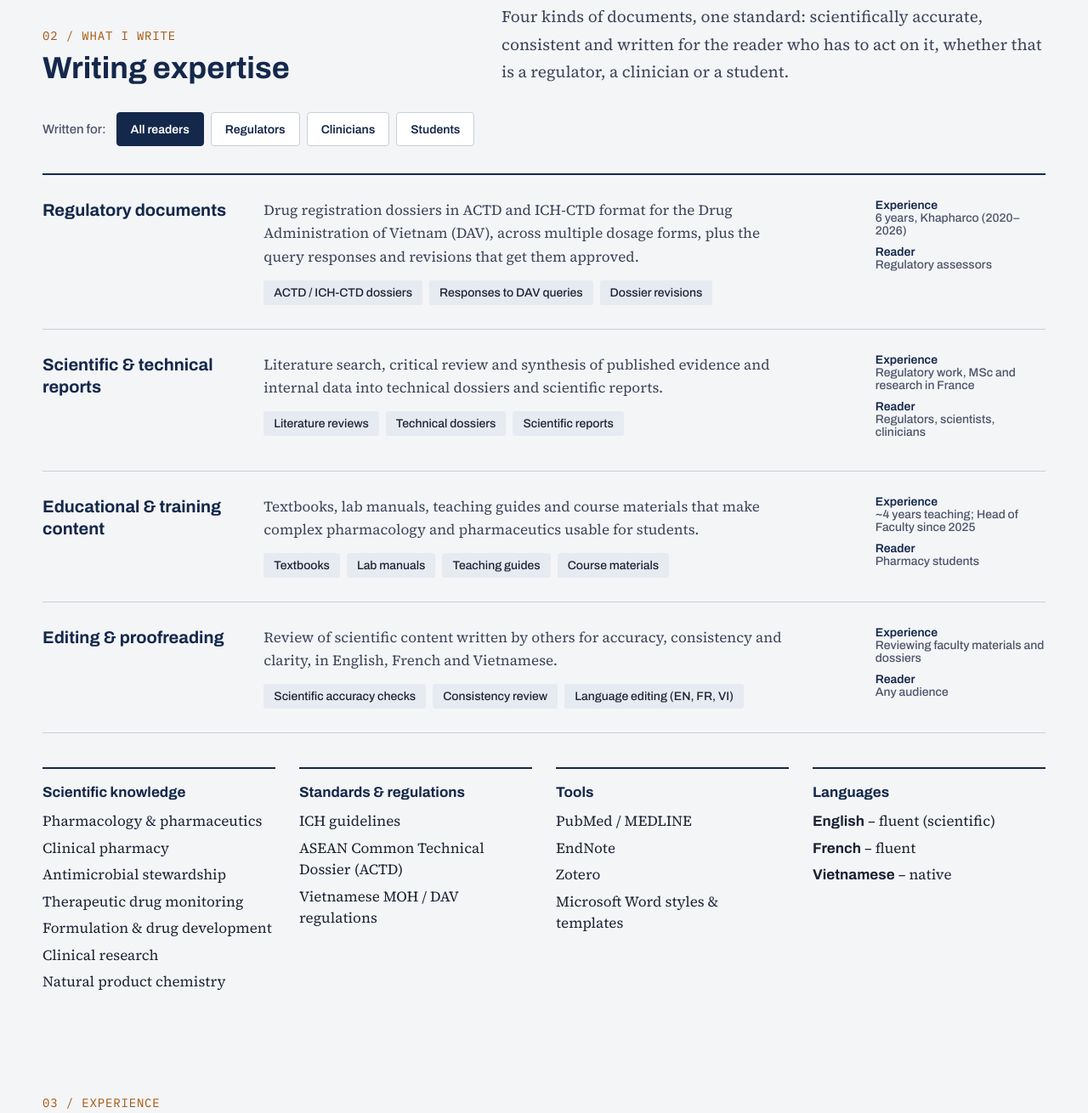
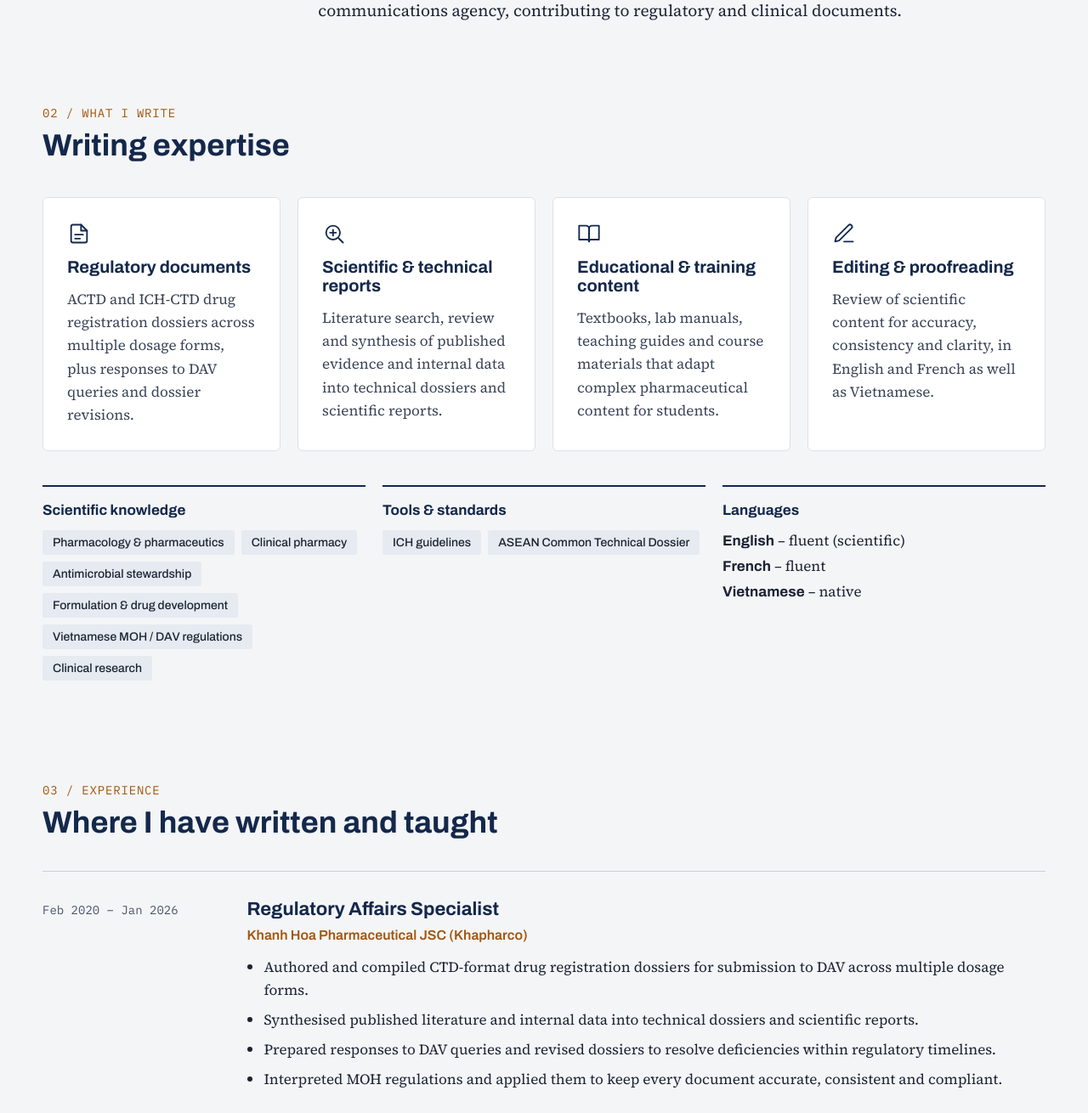
Before and after one commit to msckieutran/msckieutran.github.io, a plain HTML site: page index.html in a window 1280 px wide. Shown: the part 1345-2655 px from the top of the page at 85% size. Drawn offline with Linux system fonts and the light colour scheme.

Commit message:
Add files via upload

```diff
--- a/index.html
+++ b/index.html
@@ -3,10 +3,10 @@
 <head>
 <meta charset="utf-8">
 <meta name="viewport" content="width=device-width, initial-scale=1">
-<title>MSc. Phm. TRAN Thi My Kieu – Medical Writer Portfolio</title>
-<meta name="description" content="MSc. Phm. TRAN Thi My Kieu – Medical Writer specialising in regulatory and scientific writing (CTD dossiers, scientific reports, educational content) in English, French and Vietnamese.">
+<title>Tran Thi My Kieu – Medical Writer Portfolio</title>
+<meta name="description" content="Tran Thi My Kieu – Medical Writer specialising in regulatory and scientific writing (CTD dossiers, scientific reports, educational content) in English, French and Vietnamese.">
 <meta property="og:type" content="website">
-<meta property="og:title" content="MSc. Phm. TRAN Thi My Kieu – Medical Writer">
+<meta property="og:title" content="Tran Thi My Kieu – Medical Writer">
 <meta property="og:description" content="Regulatory &amp; scientific writing: CTD dossiers, scientific reports and educational content in English, French and Vietnamese.">
 <meta property="og:url" content="https://msckieutran.github.io/">
 <link rel="canonical" href="https://msckieutran.github.io/">
@@ -41,8 +41,8 @@ a{color:#14284B}a:hover{color:#A3550B}
 <div style="max-width: 1180px; margin: 0 auto; padding: 88px 32px 72px; display: flex; flex-wrap: wrap; gap: 56px; align-items: flex-end">
 <div style="flex: 999 1 560px; min-width: 0; display: flex; flex-direction: column; gap: 24px">
 <div style="font-family: 'IBM Plex Mono', 'Courier New', monospace; font-size: 14px; letter-spacing: 0.08em; text-transform: uppercase; color: #F2A541">Medical Writer · Regulatory &amp; Scientific Writing</div>
-<h1 style="margin: 0; max-width: 980px; font-family: Archivo, 'Helvetica Neue', sans-serif; font-weight: 800; font-size: clamp(34px, 5vw, 64px); line-height: 1.05; letter-spacing: -0.02em"><span style="white-space: nowrap">Medical Writer</span> <span aria-hidden="true" style="color: #F2A541; font-weight: 500">|</span> <span style="white-space: nowrap">Trilingual Pharmacist, M.S.</span> <span aria-hidden="true" style="color: #F2A541; font-weight: 500">|</span> <span style="white-space: nowrap">5+ Yrs CTD Expertise</span></h1>
-<p style="margin: 0; max-width: 640px; font-size: 20px; line-height: 1.6; color: #DCE3EE">I turn scientific literature and technical data into accurate, submission-ready documents for regulators, clinicians and students.</p>
+<h1 style="margin: 0; font-family: Archivo, 'Helvetica Neue', sans-serif; font-weight: 800; font-size: clamp(44px, 7vw, 88px); line-height: 0.98; letter-spacing: -0.02em">Clear, compliant documents from complex science.</h1>
+<p style="margin: 0; max-width: 640px; font-size: 20px; line-height: 1.6; color: #DCE3EE">Pharmacist with 10+ years in pharmaceutical science and 5+ years writing submission-ready regulatory documents. I turn scientific literature and technical data into accurate documents for regulators, clinicians and students in English, French and Vietnamese.</p>
 <div style="display: flex; flex-wrap: wrap; gap: 12px; margin-top: 8px">
 <a href="mailto:msc.phm.kieutran@gmail.com" style="display: inline-flex; align-items: center; gap: 10px; min-height: 48px; padding: 0 24px; background: #F2A541; color: #14284B; font-family: Archivo, 'Helvetica Neue', sans-serif; font-weight: 700; font-size: 16px; text-decoration: none; border-radius: 4px">
 <svg width="18" height="18" viewBox="0 0 24 24" fill="none" stroke="currentColor" stroke-width="2" stroke-linecap="round" stroke-linejoin="round" aria-hidden="true"><rect x="3" y="5" width="18" height="14" rx="2"></rect><path d="M3 7l9 6 9-6"></path></svg>
@@ -94,142 +94,63 @@ Get in touch</a>
 </section>
 
 <!-- EXPERTISE -->
-<style>
-.kx{max-width:1180px;margin:0 auto;padding:48px 32px;display:flex;flex-direction:column;gap:32px}
-.kx *,.kx *::before,.kx *::after{box-sizing:border-box}
-.kx__eyebrow{font-family:'IBM Plex Mono','Courier New',monospace;font-size:14px;color:#A3550B;letter-spacing:.06em}
-.kx h2{margin:0;font-family:Archivo,'Helvetica Neue',sans-serif;font-weight:700;font-size:36px;line-height:1.1;color:#14284B}
-.kx__head{display:flex;flex-wrap:wrap;gap:16px 64px;align-items:flex-end}
-.kx__head>div{flex:1 1 260px;display:flex;flex-direction:column;gap:10px}
-.kx__lead{flex:999 1 520px;margin:0;font-size:19px;line-height:1.7;color:#3A4458;max-width:640px}
-.kx__filter{display:flex;flex-wrap:wrap;align-items:center;gap:8px;font-family:Archivo,'Helvetica Neue',sans-serif}
-.kx__filter-label{font-size:15px;color:#4A5468;margin-right:4px}
-.kx__filter button{font:inherit;font-size:14px;font-weight:600;cursor:pointer;min-height:40px;padding:0 16px;border-radius:4px;border:1px solid #C9CFD9;background:#FFFFFF;color:#14284B}
-.kx__filter button:hover{border-color:#14284B}
-.kx__filter button[aria-pressed="true"]{background:#14284B;border-color:#14284B;color:#FFFFFF}
-.kx button:focus-visible{outline:2px solid #F2A541;outline-offset:2px}
-.kx__docs{list-style:none;margin:0;padding:0;border-top:2px solid #14284B}
-.kx__doc{display:flex;flex-wrap:wrap;gap:12px 40px;padding:28px 0;border-bottom:1px solid #C9CFD9;transition:opacity .25s ease}
-.kx__doc.is-dim{opacity:.3}
-.kx__doc h3{flex:1 1 220px;margin:0;font-family:Archivo,'Helvetica Neue',sans-serif;font-weight:700;font-size:20px;line-height:1.3;color:#14284B}
-.kx__body{flex:999 1 420px;min-width:0;display:flex;flex-direction:column;gap:14px}
-.kx__body p{margin:0;font-size:17px;line-height:1.6;color:#3A4458;max-width:620px}
-.kx__chips{display:flex;flex-wrap:wrap;gap:8px;list-style:none;margin:0;padding:0;font-family:Archivo,'Helvetica Neue',sans-serif;font-size:14px}
-.kx__chips li{padding:7px 12px;background:#E6EAF1;border-radius:3px}
-.kx__meta{flex:1 1 200px;margin:0;font-family:Archivo,'Helvetica Neue',sans-serif;font-size:14px;color:#4A5468}
-.kx__meta dt{font-weight:600;color:#14284B}
-.kx__meta dd{margin:0 0 10px}
-.kx__grid{display:grid;grid-template-columns:repeat(auto-fit,minmax(230px,1fr));gap:20px 28px;margin-top:8px}
-.kx__grid>div{border-top:2px solid #14284B;padding-top:18px;display:flex;flex-direction:column;gap:12px}
-.kx__grid h3{margin:0;font-family:Archivo,'Helvetica Neue',sans-serif;font-weight:700;font-size:17px;color:#14284B}
-.kx__list{list-style:none;margin:0;padding:0;font-size:17px;line-height:1.5;display:flex;flex-direction:column;gap:6px}
-.kx__list strong{font-family:Archivo,'Helvetica Neue',sans-serif}
-@media (prefers-reduced-motion:reduce){.kx__doc{transition:none}}
-@media (max-width:600px){.kx{padding:40px 20px}}
-</style>
-<section id="expertise" class="kx" aria-labelledby="kx-title">
-<div class="kx__head">
-<div>
-<div class="kx__eyebrow">02 / WHAT I WRITE</div>
-<h2 id="kx-title">Writing expertise</h2>
+<section id="expertise" style="max-width: 1180px; margin: 0 auto; padding: 48px 32px; display: flex; flex-direction: column; gap: 40px">
+<div style="display: flex; flex-direction: column; gap: 10px">
+<div style="font-family: 'IBM Plex Mono', 'Courier New', monospace; font-size: 14px; color: #A3550B; letter-spacing: 0.06em">02 / WHAT I WRITE</div>
+<h2 style="margin: 0; font-family: Archivo, 'Helvetica Neue', sans-serif; font-weight: 700; font-size: 36px; line-height: 1.1; color: #14284B">Writing expertise</h2>
 </div>
-<p class="kx__lead">Four kinds of documents, one standard: scientifically accurate, consistent and written for the reader who has to act on it, whether that is a regulator, a clinician or a student.</p>
+<div style="display: grid; grid-template-columns: repeat(auto-fit, minmax(250px, 1fr)); gap: 20px">
+<article style="background: #FFFFFF; border: 1px solid #DDE1E8; border-radius: 6px; padding: 28px; display: flex; flex-direction: column; gap: 14px">
+<svg width="28" height="28" viewBox="0 0 24 24" fill="none" stroke="#14284B" stroke-width="1.6" stroke-linecap="round" stroke-linejoin="round" aria-hidden="true"><path d="M14 3H6a2 2 0 0 0-2 2v14a2 2 0 0 0 2 2h12a2 2 0 0 0 2-2V9z"></path><path d="M14 3v6h6"></path><path d="M8 13h8M8 17h5"></path></svg>
+<h3 style="margin: 0; font-family: Archivo, 'Helvetica Neue', sans-serif; font-weight: 700; font-size: 20px; color: #14284B">Regulatory documents</h3>
+<p style="margin: 0; font-size: 17px; line-height: 1.6; color: #3A4458">ACTD and ICH-CTD drug registration dossiers across multiple dosage forms, plus responses to DAV queries and dossier revisions.</p>
+</article>
+<article style="background: #FFFFFF; border: 1px solid #DDE1E8; border-radius: 6px; padding: 28px; display: flex; flex-direction: column; gap: 14px">
+<svg width="28" height="28" viewBox="0 0 24 24" fill="none" stroke="#14284B" stroke-width="1.6" stroke-linecap="round" stroke-linejoin="round" aria-hidden="true"><circle cx="11" cy="11" r="7"></circle><path d="M21 21l-4.3-4.3"></path><path d="M8 11h6M11 8v6"></path></svg>
+<h3 style="margin: 0; font-family: Archivo, 'Helvetica Neue', sans-serif; font-weight: 700; font-size: 20px; color: #14284B">Scientific &amp; technical reports</h3>
+<p style="margin: 0; font-size: 17px; line-height: 1.6; color: #3A4458">Literature search, review and synthesis of published evidence and internal data into technical dossiers and scientific reports.</p>
+</article>
+<article style="background: #FFFFFF; border: 1px solid #DDE1E8; border-radius: 6px; padding: 28px; display: flex; flex-direction: column; gap: 14px">
+<svg width="28" height="28" viewBox="0 0 24 24" fill="none" stroke="#14284B" stroke-width="1.6" stroke-linecap="round" stroke-linejoin="round" aria-hidden="true"><path d="M2 4h7a3 3 0 0 1 3 3v13a2 2 0 0 0-2-2H2z"></path><path d="M22 4h-7a3 3 0 0 0-3 3v13a2 2 0 0 1 2-2h8z"></path></svg>
+<h3 style="margin: 0; font-family: Archivo, 'Helvetica Neue', sans-serif; font-weight: 700; font-size: 20px; color: #14284B">Educational &amp; training content</h3>
+<p style="margin: 0; font-size: 17px; line-height: 1.6; color: #3A4458">Textbooks, lab manuals, teaching guides and course materials that adapt complex pharmaceutical content for students.</p>
+</article>
+<article style="background: #FFFFFF; border: 1px solid #DDE1E8; border-radius: 6px; padding: 28px; display: flex; flex-direction: column; gap: 14px">
+<svg width="28" height="28" viewBox="0 0 24 24" fill="none" stroke="#14284B" stroke-width="1.6" stroke-linecap="round" stroke-linejoin="round" aria-hidden="true"><path d="M12 20h9"></path><path d="M16.5 3.5a2.1 2.1 0 0 1 3 3L7 19l-4 1 1-4z"></path></svg>
+<h3 style="margin: 0; font-family: Archivo, 'Helvetica Neue', sans-serif; font-weight: 700; font-size: 20px; color: #14284B">Editing &amp; proofreading</h3>
+<p style="margin: 0; font-size: 17px; line-height: 1.6; color: #3A4458">Review of scientific content for accuracy, consistency and clarity, in English and French as well as Vietnamese.</p>
+</article>
 </div>
 
-<div class="kx__filter" role="group" aria-label="Show documents by audience">
-<span class="kx__filter-label">Written for:</span>
-<button type="button" data-aud="all" aria-pressed="true">All readers</button>
-<button type="button" data-aud="regulators" aria-pressed="false">Regulators</button>
-<button type="button" data-aud="clinicians" aria-pressed="false">Clinicians</button>
-<button type="button" data-aud="students" aria-pressed="false">Students</button>
+<div style="display: grid; grid-template-columns: repeat(auto-fit, minmax(280px, 1fr)); gap: 20px">
+<div style="border-top: 2px solid #14284B; padding-top: 18px; display: flex; flex-direction: column; gap: 14px">
+<h3 style="margin: 0; font-family: Archivo, 'Helvetica Neue', sans-serif; font-weight: 700; font-size: 17px; color: #14284B">Scientific knowledge</h3>
+<div style="display: flex; flex-wrap: wrap; gap: 8px; font-family: Archivo, 'Helvetica Neue', sans-serif; font-size: 14px">
+<span style="padding: 7px 12px; background: #E6EAF1; border-radius: 3px">Pharmacology &amp; pharmaceutics</span>
+<span style="padding: 7px 12px; background: #E6EAF1; border-radius: 3px">Clinical pharmacy</span>
+<span style="padding: 7px 12px; background: #E6EAF1; border-radius: 3px">Antimicrobial stewardship</span>
+<span style="padding: 7px 12px; background: #E6EAF1; border-radius: 3px">Formulation &amp; drug development</span>
+<span style="padding: 7px 12px; background: #E6EAF1; border-radius: 3px">Vietnamese MOH / DAV regulations</span>
+<span style="padding: 7px 12px; background: #E6EAF1; border-radius: 3px">Clinical research</span>
 </div>
-
-<ul class="kx__docs">
-<li class="kx__doc" data-aud="regulators">
-<h3>Regulatory documents</h3>
-<div class="kx__body">
-<p>Drug registration dossiers in ACTD and ICH-CTD format for the Drug Administration of Vietnam (DAV), across multiple dosage forms, plus the query responses and revisions that get them approved.</p>
-<ul class="kx__chips"><li>ACTD / ICH-CTD dossiers</li><li>Responses to DAV queries</li><li>Dossier revisions</li></ul>
 </div>
-<dl class="kx__meta"><dt>Experience</dt><dd>6 years, Khapharco (2020–2026)</dd><dt>Reader</dt><dd>Regulatory assessors</dd></dl>
-</li>
-<li class="kx__doc" data-aud="regulators clinicians">
-<h3>Scientific &amp; technical reports</h3>
-<div class="kx__body">
-<p>Literature search, critical review and synthesis of published evidence and internal data into technical dossiers and scientific reports.</p>
-<ul class="kx__chips"><li>Literature reviews</li><li>Technical dossiers</li><li>Scientific reports</li></ul>
+<div style="border-top: 2px solid #14284B; padding-top: 18px; display: flex; flex-direction: column; gap: 14px">
+<h3 style="margin: 0; font-family: Archivo, 'Helvetica Neue', sans-serif; font-weight: 700; font-size: 17px; color: #14284B">Tools &amp; standards</h3>
+<div style="display: flex; flex-wrap: wrap; gap: 8px; font-family: Archivo, 'Helvetica Neue', sans-serif; font-size: 14px">
+<span style="padding: 7px 12px; background: #E6EAF1; border-radius: 3px">ICH guidelines</span>
+<span style="padding: 7px 12px; background: #E6EAF1; border-radius: 3px">ASEAN Common Technical Dossier</span>
 </div>
-<dl class="kx__meta"><dt>Experience</dt><dd>Regulatory work, MSc and research in France</dd><dt>Reader</dt><dd>Regulators, scientists, clinicians</dd></dl>
-</li>
-<li class="kx__doc" data-aud="students">
-<h3>Educational &amp; training content</h3>
-<div class="kx__body">
-<p>Textbooks, lab manuals, teaching guides and course materials that make complex pharmacology and pharmaceutics usable for students.</p>
-<ul class="kx__chips"><li>Textbooks</li><li>Lab manuals</li><li>Teaching guides</li><li>Course materials</li></ul>
 </div>
-<dl class="kx__meta"><dt>Experience</dt><dd>~4 years teaching; Head of Faculty since 2025</dd><dt>Reader</dt><dd>Pharmacy students</dd></dl>
-</li>
-<li class="kx__doc" data-aud="regulators clinicians students">
-<h3>Editing &amp; proofreading</h3>
-<div class="kx__body">
-<p>Review of scientific content written by others for accuracy, consistency and clarity, in English, French and Vietnamese.</p>
-<ul class="kx__chips"><li>Scientific accuracy checks</li><li>Consistency review</li><li>Language editing (EN, FR, VI)</li></ul>
+<div style="border-top: 2px solid #14284B; padding-top: 18px; display: flex; flex-direction: column; gap: 14px">
+<h3 style="margin: 0; font-family: Archivo, 'Helvetica Neue', sans-serif; font-weight: 700; font-size: 17px; color: #14284B">Languages</h3>
+<div style="display: flex; flex-direction: column; gap: 6px; font-size: 17px">
+<div><strong style="font-family: Archivo, 'Helvetica Neue', sans-serif">English</strong> – fluent (scientific)</div>
+<div><strong style="font-family: Archivo, 'Helvetica Neue', sans-serif">French</strong> – fluent</div>
+<div><strong style="font-family: Archivo, 'Helvetica Neue', sans-serif">Vietnamese</strong> – native</div>
 </div>
-<dl class="kx__meta"><dt>Experience</dt><dd>Reviewing faculty materials and dossiers</dd><dt>Reader</dt><dd>Any audience</dd></dl>
-</li>
-</ul>
-
-<div class="kx__grid">
-<div>
-<h3>Scientific knowledge</h3>
-<ul class="kx__list">
-<li>Pharmacology &amp; pharmaceutics</li>
-<li>Clinical pharmacy</li>
-<li>Antimicrobial stewardship</li>
-<li>Therapeutic drug monitoring</li>
-<li>Formulation &amp; drug development</li>
-<li>Clinical research</li>
-<li>Natural product chemistry</li>
-</ul>
-</div>
-<div>
-<h3>Standards &amp; regulations</h3>
-<ul class="kx__list">
-<li>ICH guidelines</li>
-<li>ASEAN Common Technical Dossier (ACTD)</li>
-<li>Vietnamese MOH / DAV regulations</li>
-</ul>
-</div>
-<div>
-<h3>Tools</h3>
-<ul class="kx__list">
-<li>PubMed / MEDLINE</li>
-<li>EndNote</li>
-<li>Zotero</li>
-<li>Microsoft Word styles &amp; templates</li>
-</ul>
-</div>
-<div>
-<h3>Languages</h3>
-<ul class="kx__list">
-<li><strong>English</strong> – fluent (scientific)</li>
-<li><strong>French</strong> – fluent</li>
-<li><strong>Vietnamese</strong> – native</li>
-</ul>
 </div>
 </div>
 </section>
-<script>
-(function(){
-var root=document.getElementById('expertise');if(!root)return;
-var buttons=root.querySelectorAll('.kx__filter button'),docs=root.querySelectorAll('.kx__doc');
-buttons.forEach(function(btn){btn.addEventListener('click',function(){
-var aud=btn.dataset.aud;
-buttons.forEach(function(b){b.setAttribute('aria-pressed',b===btn?'true':'false')});
-docs.forEach(function(d){d.classList.toggle('is-dim',!(aud==='all'||d.dataset.aud.split(' ').indexOf(aud)!==-1))});
-})});
-})();
-</script>
 
 <!-- EXPERIENCE -->
 <section id="experience" style="max-width: 1180px; margin: 0 auto; padding: 72px 32px 48px; display: flex; flex-direction: column; gap: 36px">
@@ -310,24 +231,12 @@ docs.forEach(function(d){d.classList.toggle('is-dim',!(aud==='all'||d.dataset.au
 </div>
 <p style="margin: 0; max-width: 460px; font-size: 17px; line-height: 1.6; color: #3A4458">Samples are prepared from publicly available information only. No confidential company data are included.</p>
 </div>
-<div style="display: grid; grid-template-columns: repeat(auto-fit, minmax(280px, 1fr)); gap: 20px">
+<div style="display: grid; grid-template-columns: repeat(auto-fit, minmax(280px, 560px)); gap: 20px">
 <article style="background: #FFFFFF; border-radius: 6px; padding: 28px; display: flex; flex-direction: column; gap: 12px; min-height: 240px">
 <div style="font-family: 'IBM Plex Mono', 'Courier New', monospace; font-size: 13px; color: #4A5468; letter-spacing: 0.06em">REGULATORY</div>
 <h3 style="margin: 0; font-family: Archivo, 'Helvetica Neue', sans-serif; font-weight: 700; font-size: 21px; color: #14284B">Clinical Overview: Silymarin Capsules</h3>
 <p style="margin: 0; font-size: 17px; line-height: 1.6; color: #3A4458; flex-grow: 1">CTD Module 2.5 (ICH M4E / ACTD) for a hypothetical generic silymarin 140 mg capsule, covering biopharmaceutics, clinical pharmacology, a critical appraisal of the efficacy evidence and benefit–risk conclusions.</p>
 <a href="clinical-overview-silymarin.pdf" target="_blank" rel="noopener" style="font-family: Archivo, 'Helvetica Neue', sans-serif; font-weight: 600; font-size: 16px; color: #A3550B; padding: 12px 0">Read sample (PDF, 11 pages) →</a>
-</article>
-<article style="background: #FFFFFF; border-radius: 6px; padding: 28px; display: flex; flex-direction: column; gap: 12px; min-height: 240px">
-<div style="font-family: 'IBM Plex Mono', 'Courier New', monospace; font-size: 13px; color: #4A5468; letter-spacing: 0.06em">SCIENTIFIC</div>
-<h3 style="margin: 0; font-family: Archivo, 'Helvetica Neue', sans-serif; font-weight: 700; font-size: 21px; color: #14284B">[Sample title – e.g. a literature review or scientific report]</h3>
-<p style="margin: 0; font-size: 17px; line-height: 1.6; color: #3A4458; flex-grow: 1">[One or two lines on the document type, audience and your role.]</p>
-<a href="#samples" style="font-family: Archivo, 'Helvetica Neue', sans-serif; font-weight: 600; font-size: 16px; color: #A3550B; padding: 12px 0">[Link to sample]</a>
-</article>
-<article style="background: #FFFFFF; border-radius: 6px; padding: 28px; display: flex; flex-direction: column; gap: 12px; min-height: 240px">
-<div style="font-family: 'IBM Plex Mono', 'Courier New', monospace; font-size: 13px; color: #4A5468; letter-spacing: 0.06em">EDUCATIONAL</div>
-<h3 style="margin: 0; font-family: Archivo, 'Helvetica Neue', sans-serif; font-weight: 700; font-size: 21px; color: #14284B">[Sample title – e.g. a textbook chapter or lab manual]</h3>
-<p style="margin: 0; font-size: 17px; line-height: 1.6; color: #3A4458; flex-grow: 1">[One or two lines on the document type, audience and your role.]</p>
-<a href="#samples" style="font-family: Archivo, 'Helvetica Neue', sans-serif; font-weight: 600; font-size: 16px; color: #A3550B; padding: 12px 0">[Link to sample]</a>
 </article>
 </div>
 </div>
```
